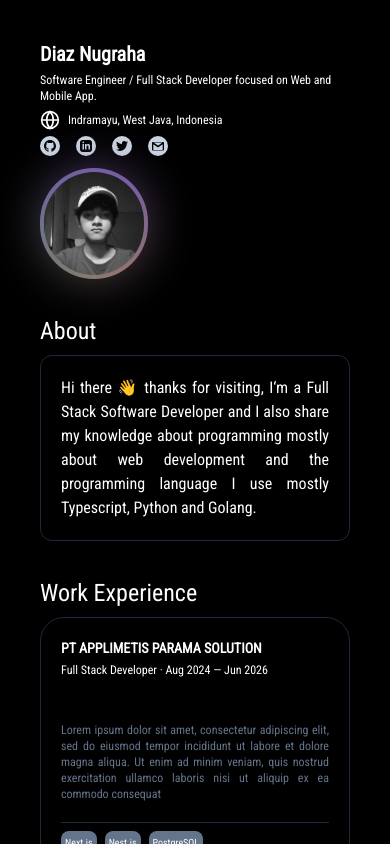
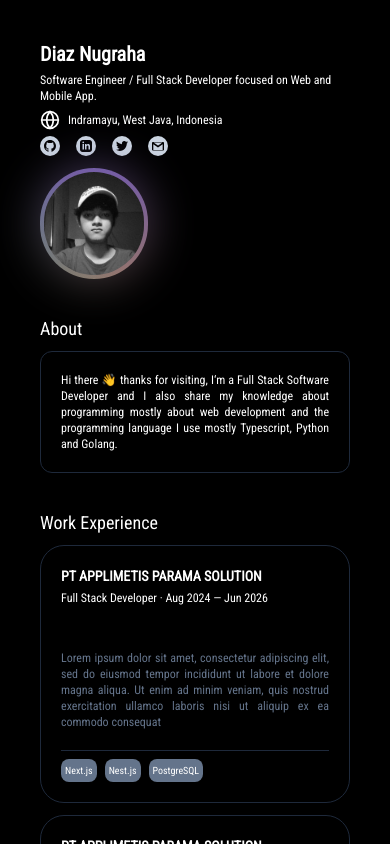
Before and after one commit to DiazNugraha/portofolio, a Next.js app: page / in a window 390 px wide. Shown: the top 844 px of the page. Built offline with nearby package versions, Linux system fonts and the light colour scheme.

Commit message:
feat: adjust font size

```diff
--- a/src/components/home/sections/AboutSection.tsx
+++ b/src/components/home/sections/AboutSection.tsx
@@ -1,9 +1,9 @@
 export default function AboutSection() {
   return (
     <div className="flex flex-col gap-2">
-      <h1 className="text-2xl">About</h1>
+      <h1 className="text-lg lg:text-2xl">About</h1>
       <div className="bg-transparent border-[1px] border-slate-800 w-full p-5 rounded-xl flex flex-col gap-2">
-        <p className="text-justify">
+        <p className="text-justify text-xs lg:text-sm">
           Hi there 👋 thanks for visiting, I&lsquo;m a Full Stack Software
           Developer and I also share my knowledge about programming mostly about
           web development and the programming language I use mostly Typescript,
--- a/src/components/home/sections/ExperienceSection.tsx
+++ b/src/components/home/sections/ExperienceSection.tsx
@@ -26,7 +26,7 @@ const experiences: {
 export default function ExperienceSection() {
   return (
     <div className="flex flex-col gap-2">
-      <h1 className="text-2xl">Work Experience</h1>
+      <h1 className="text-lg lg:text-2xl">Work Experience</h1>
       <div className="flex flex-col gap-3">
         {experiences.map((experience, index) => (
           <ExperienceCard {...experience} key={index} />
```
